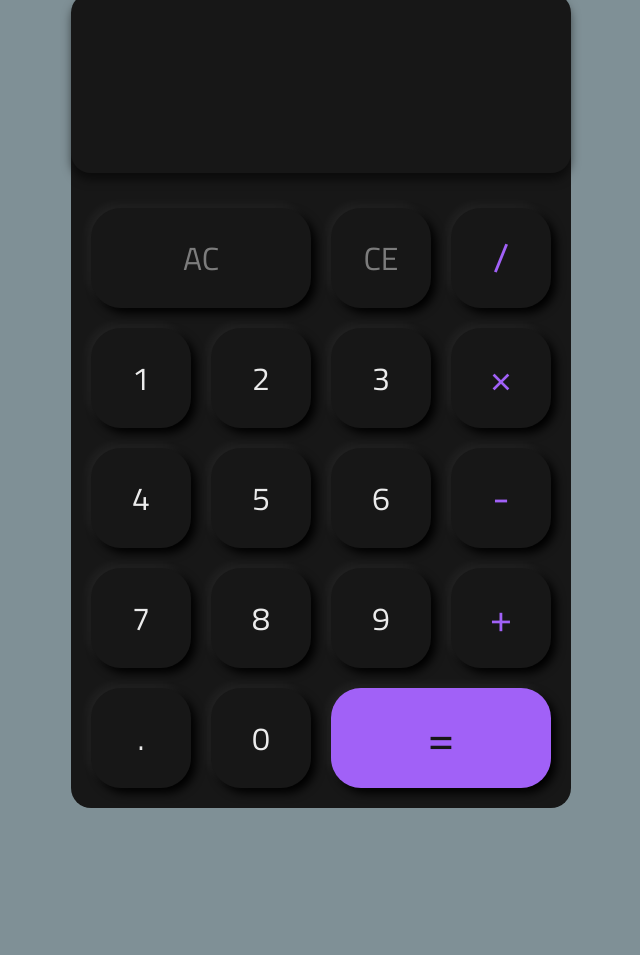
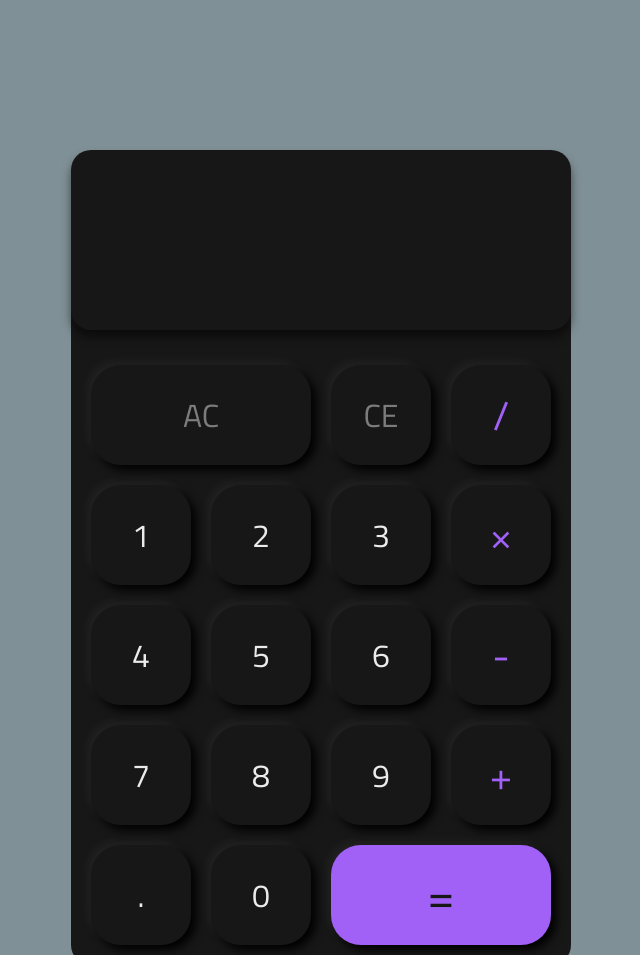
Before and after one commit to rvolkov8/project-calculator, a plain HTML site: page index.html in a window 1280 px wide. Shown: the top 955 px of the page, without its empty margins (319-959 px from the left). Before the commit the page ends 808 px from the top, so only its background shows below. Drawn offline with Linux system fonts and the light colour scheme.

Commit message:
Fix the bug with the web page displaying

```diff
--- a/style.css
+++ b/style.css
@@ -5,9 +5,8 @@
 }
 
 body {
-    padding: 0px;
+    padding: 150px;
     margin: 0;
-    height: 100vh;
 
     display: flex;
     justify-content: center;
```
